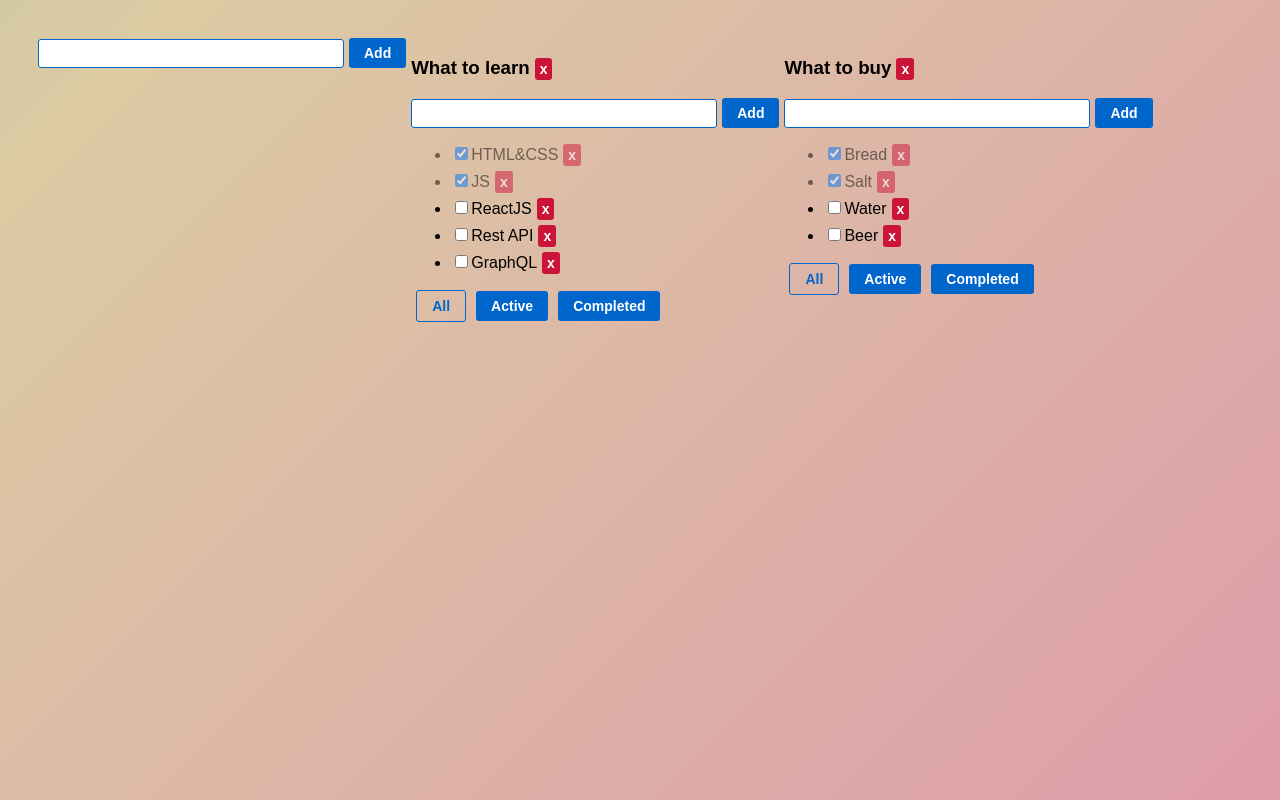
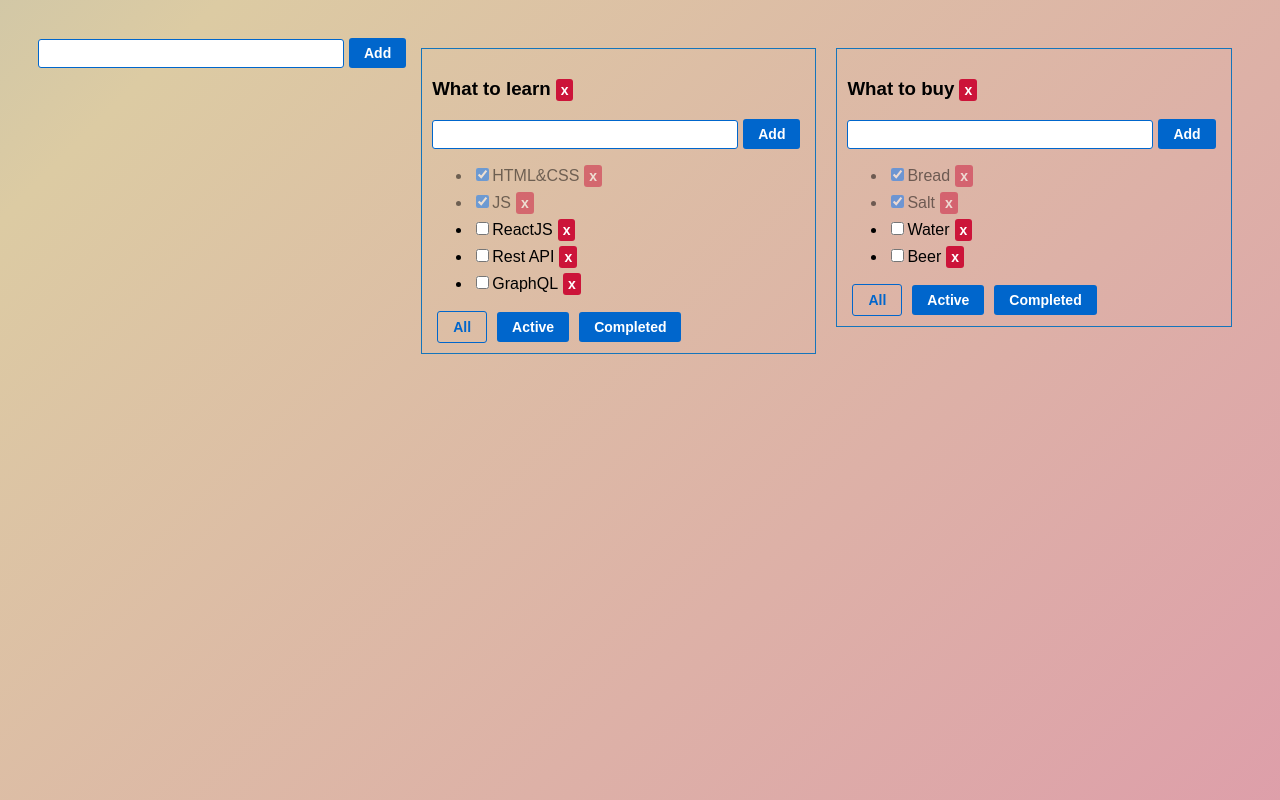
Before and after one commit to sonyhero/todo-list, a React (Create React App) app: page / in a window 1280 px wide. Built offline with nearby package versions, Linux system fonts and the light colour scheme.

Commit message:
refactoring-css

```diff
--- a/src/Todolist.tsx
+++ b/src/Todolist.tsx
@@ -45,7 +45,7 @@ export const Todolist: React.FC<TodolistPropsType> = (props) => {
         props.changeTodoListTitle(newTitle, props.todoListId)
     }
 
-    return <div>
+    return <div  className={s.todoWrapper}>
         <h3>
             <EditableSpan title={props.title} onChange={changeTodoListTitle}/>
             <Button name={'x'} callback={removeTodoList}  xType={'red'} className={false}/>
```
